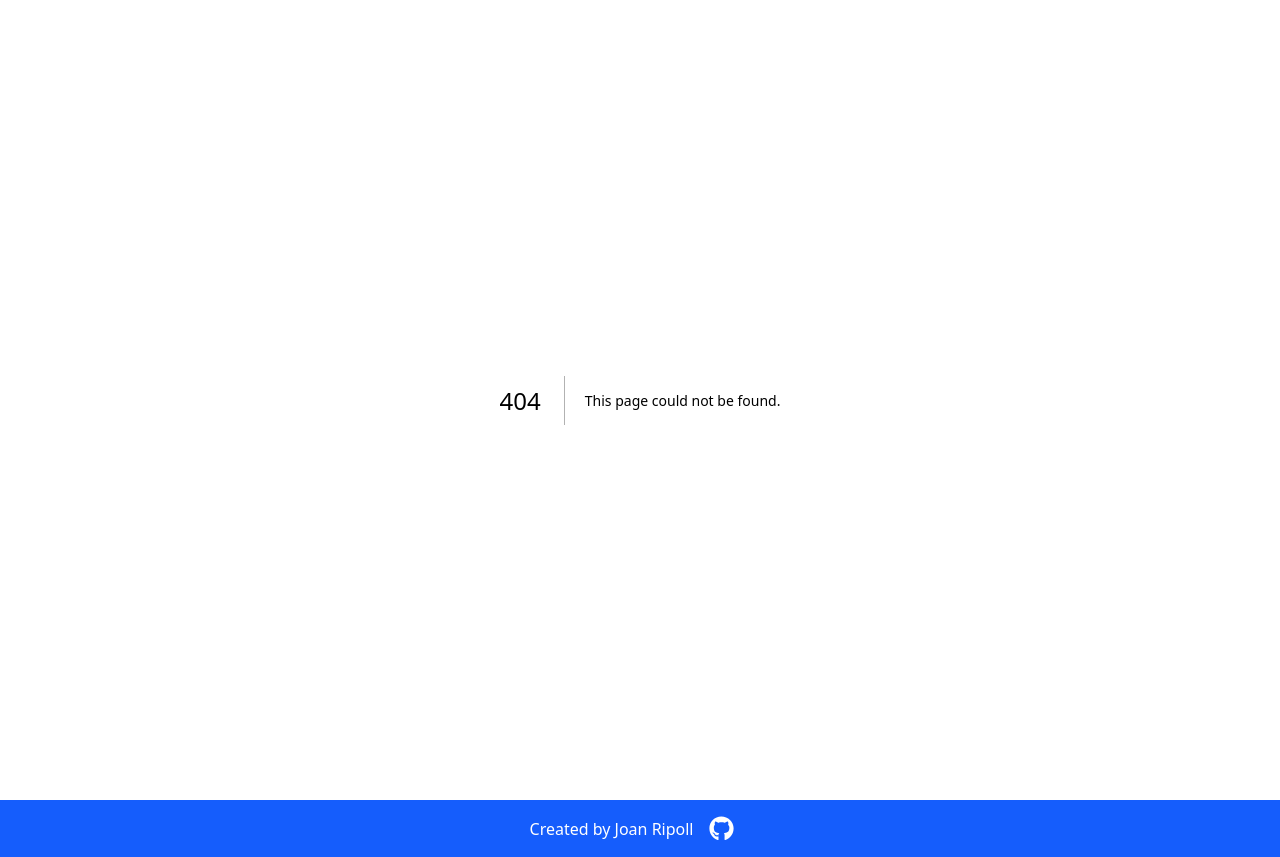
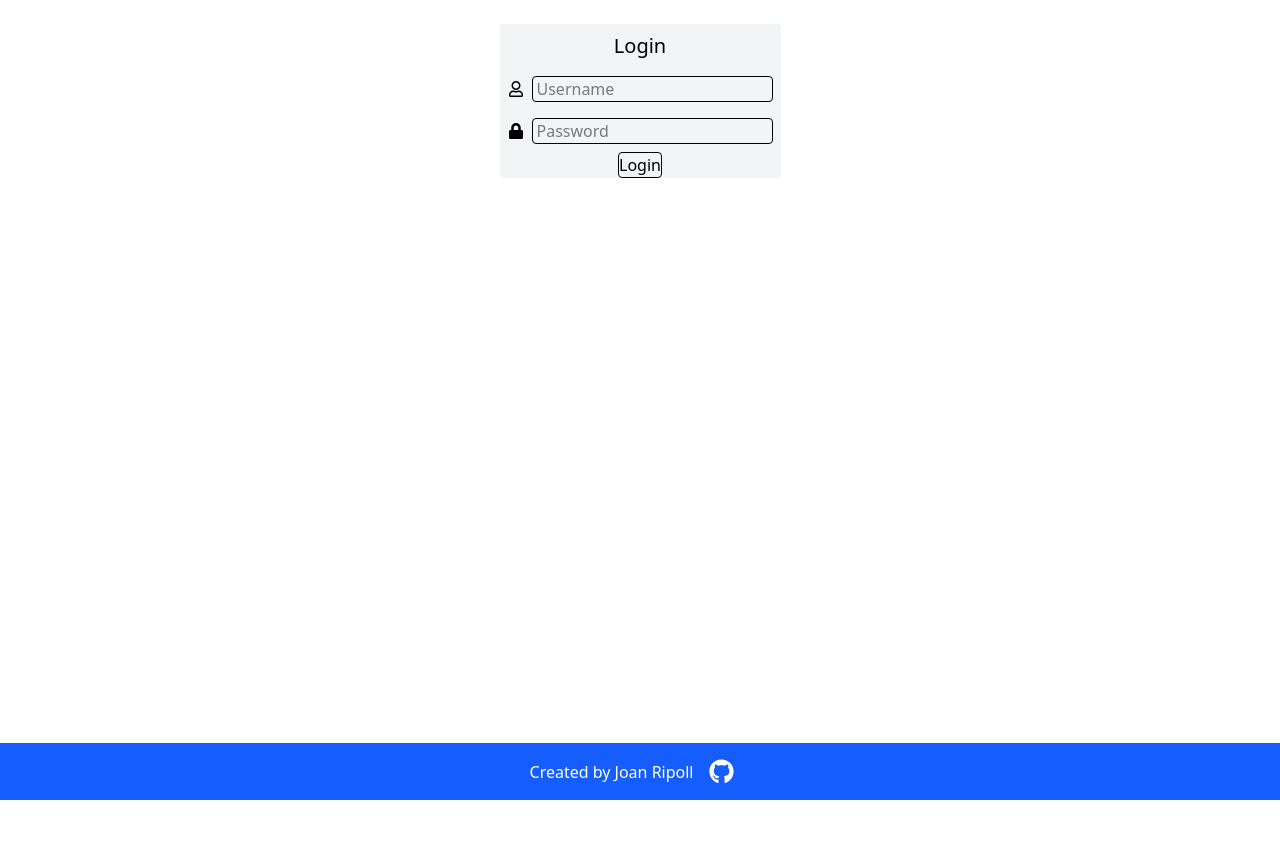
Before and after one commit to Joan-rv/todooo, a Next.js app: page /login in a window 1280 px wide. Before the commit this address had no page. After the commit the page ends 800 px from the top, so only its background shows below. Built offline with nearby package versions, Linux system fonts and the light colour scheme.

Commit message:
Login form

```diff
--- /dev/null
+++ b/app/login/page.tsx
@@ -0,0 +1,9 @@
+import LoginForm from "@/components/login-form";
+
+export default function LoginPage() {
+  return (
+    <main>
+      <LoginForm />
+    </main>
+  );
+}
--- /dev/null
+++ b/components/login-form.tsx
@@ -0,0 +1,28 @@
+import { FaRegUser, FaLock } from "react-icons/fa";
+
+export default function LoginForm() {
+  return (
+    <div className="flex justify-center">
+      <form className="bg-gray-100 rounded flex flex-col items-center w-fit m-6">
+        <label className="text-xl m-2">Login</label>
+        <label className="flex items-center">
+          <FaRegUser className="mx-2" />
+          <input
+            type="text"
+            placeholder="Username"
+            className="border rounded ml-0 m-2 px-1"
+          ></input>
+        </label>
+        <label className="flex items-center">
+          <FaLock className="mx-2" />
+          <input
+            type="password"
+            placeholder="Password"
+            className="border rounded ml-0 m-2 px-1"
+          ></input>
+        </label>
+        <button className="rounded border">Login</button>
+      </form>
+    </div>
+  );
+}
```
